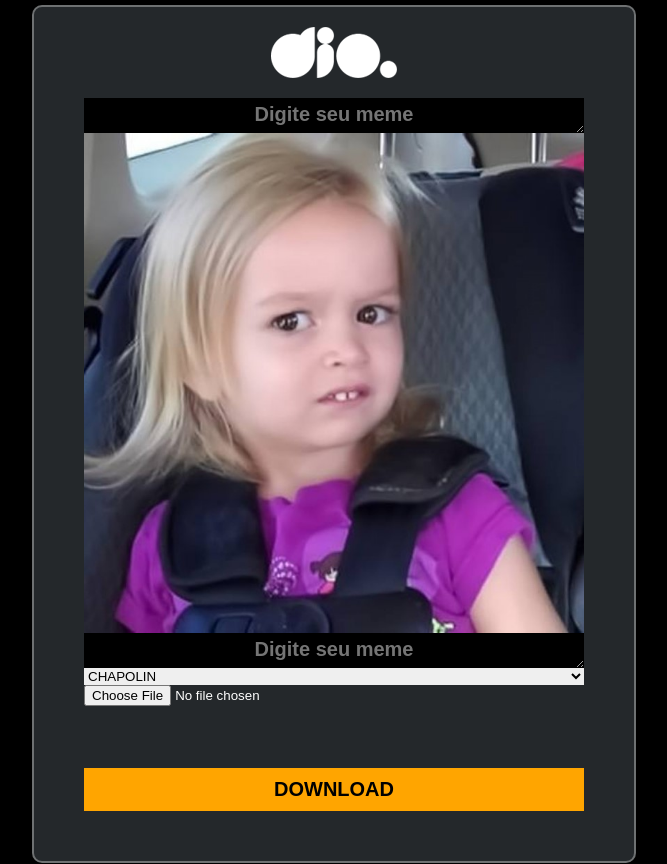
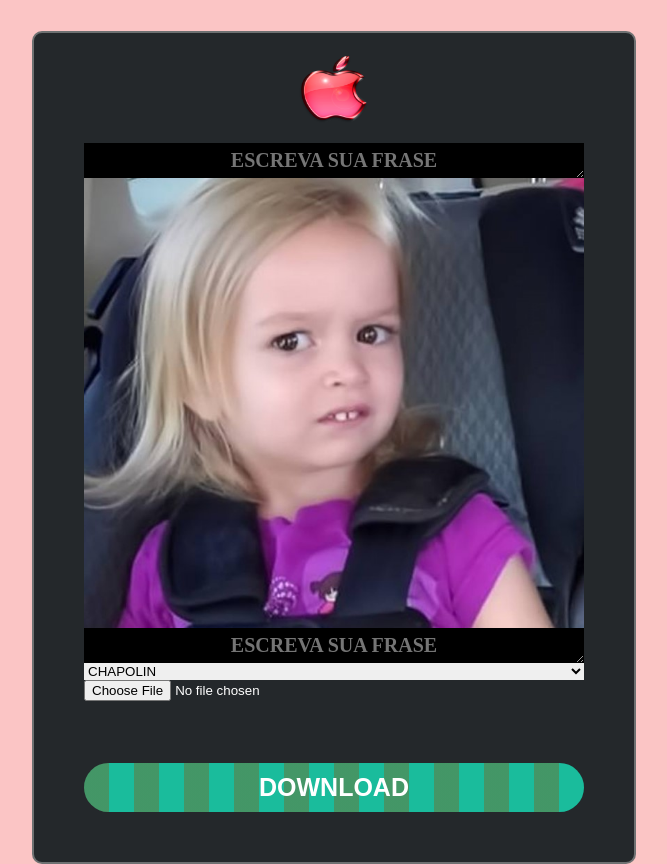
Before and after one commit to Evertonef/M-quina-de-Memes-com-Front-End, a plain HTML site: page index.html in a window 1280 px wide. Shown: the whole page, without its empty margins (306-973 px from the left). Drawn offline with Linux system fonts and the light colour scheme.

Commit message:
Atualização e Finalização do JavaScript

```diff
--- a/Styles/style.css
+++ b/Styles/style.css
@@ -1,15 +1,36 @@
+                /* TAG's */
 body{
-    background: rgb(0, 0, 0);
+    background: rgba(238, 8, 8, 0.233);
   }
 
+textarea{
+    width: 100%;
+    resize:vertical;
+    border: none;
+    padding: 5px;
+    text-align: center;
+    overflow: hidden;
+    height: 35px;
+    resize: both;
+    outline: none;
+
+    font-weight: 600;
+    font-family: sans-serif;
+    font-size: 20px;
+  }
+
+                /* CLASS's */
+
   .container{
-    height: 100%;
+    height: 30%;
     width: 100%;
     color: white;
+    margin-top: 2%;
 
     display: flex;
     flex-direction: column;
     align-items: center;
+    position: relative;
   }
 
   .logo{
@@ -24,15 +45,6 @@ body{
     display: flex;
     flex-direction: column;
     width: 500px;
-  }
-
-  #display-image{
-    width: 100%;
-    height: 500px;
-    /* background-image: url('/pitures/chloe.jpg'); */
-    background-position: center;
-    background-size: 100% auto;
-    background-repeat: no-repeat;
   }
 
   .app{
@@ -54,39 +66,69 @@ body{
     height: 100px;
   }
 
+  .text-box{
+    background: rgb(0, 0, 0);
+    color:rgb(255, 255, 255);
+    align-content: center;
+    font-family: 'Stencil Std', 'fantasy';
+  }
 
-  textarea{
-    width: 100%;
-    resize:vertical;
-    border: none;
-    padding: 5px;
-    text-align: center;
-    overflow: hidden;
-    height: 35px;
 
-    outline: none;
-
-    font-weight: 600;
-    font-family: sans-serif;
-    font-size: 20px;
-  }
+                  /* ID's */
 
   #btn-download{
     width: 100%;
-    font-size: 20px;
+    font-size: 25px;
     font-weight: bolder;
     padding:10px;
-    background-color: orange;
+    background-color: rgba(255, 166, 0, 0.432);
+    border-radius: 30px;
+    background-image: -webkit-linear-gradient(left, rgba(26, 188, 156, 0.6), rgba(26, 188, 156, 0.6) 5%,
+    #1abc9c 5%, #1abc9c 10%, rgba(26, 188, 156, 0.6) 10%, rgba(26, 188, 156, 0.6) 15%, #1abc9c 15%,
+    #1abc9c 20%, rgba(26, 188, 156, 0.6) 20%, rgba(26, 188, 156, 0.6) 25%, #1abc9c 25%, #1abc9c 30%,
+    rgba(26, 188, 156, 0.6) 30%, rgba(26, 188, 156, 0.6) 35%, #1abc9c 35%, #1abc9c 40%, rgba(26, 188, 156, 0.6) 40%,
+    rgba(26, 188, 156, 0.6) 45%, #1abc9c 45%, #1abc9c 50%, rgba(26, 188, 156, 0.6) 50%, rgba(26, 188, 156, 0.6) 55%,
+    #1abc9c 55%, #1abc9c 60%, rgba(26, 188, 156, 0.6) 60%, rgba(26, 188, 156, 0.6) 65%, #1abc9c 65%, #1abc9c 70%,
+    rgba(26, 188, 156, 0.6) 70%, rgba(26, 188, 156, 0.6) 75%, #1abc9c 75%, #1abc9c 80%, rgba(26, 188, 156, 0.6) 80%,
+    rgba(26, 188, 156, 0.6) 85%, #1abc9c 85%, #1abc9c 90%, rgba(26, 188, 156, 0.6) 90%, rgba(26, 188, 156, 0.6) 95%,
+    #1abc9c 95%, #1abc9c 100%);
+    background-image: linear-gradient(to right, rgba(26, 188, 156, 0.6), rgba(26, 188, 156, 0.6) 5%,
+    #1abc9c 5%, #1abc9c 10%, rgba(26, 188, 156, 0.6) 10%, rgba(26, 188, 156, 0.6) 15%, #1abc9c 15%,
+    #1abc9c 20%, rgba(26, 188, 156, 0.6) 20%, rgba(26, 188, 156, 0.6) 25%, #1abc9c 25%, #1abc9c 30%,
+    rgba(26, 188, 156, 0.6) 30%, rgba(26, 188, 156, 0.6) 35%, #1abc9c 35%, #1abc9c 40%, rgba(26, 188, 156, 0.6) 40%,
+    rgba(26, 188, 156, 0.6) 45%, #1abc9c 45%, #1abc9c 50%, rgba(26, 188, 156, 0.6) 50%, rgba(26, 188, 156, 0.6) 55%,
+    #1abc9c 55%, #1abc9c 60%, rgba(26, 188, 156, 0.6) 60%, rgba(26, 188, 156, 0.6) 65%, #1abc9c 65%, #1abc9c 70%,
+    rgba(26, 188, 156, 0.6) 70%, rgba(26, 188, 156, 0.6) 75%, #1abc9c 75%, #1abc9c 80%, rgba(26, 188, 156, 0.6) 80%,
+    rgba(26, 188, 156, 0.6) 85%, #1abc9c 85%, #1abc9c 90%, rgba(26, 188, 156, 0.6) 90%, rgba(26, 188, 156, 0.6) 95%,
+    #1abc9c 95%, #1abc9c 100%);
+    color: #ffffff;
+    cursor: pointer;
+     background-size: 100%;
+    -webkit-transition: background 300ms ease-in-out;
+    transition: background 300ms ease-in-out;
+  }
+  #btn-download:hover {
+    background-position: 100px;
   }
 
-  .text-box{
-    background: black;
-    color:white;
-  }
 
   #meme-list{
     width: 100%;
     font-size: large;
     font-family: sans-serif;
-    color: black;
+    color: rgb(211, 20, 20);
   }
+
+  #display-image{
+    width: 100%;
+    height: 450px;
+    /* background-image: url('/pitures/chloe.jpg'); */
+    background-position: center;
+    background-size: 100% auto;
+    background-repeat: no-repeat;
+  }
+
+  #apple{
+    width: 70px;
+    height: 70px;
+  }
--- a/index.html
+++ b/index.html
@@ -42,45 +42,25 @@
     <div class="app">
 
       <div class="logo">
-        <img src="pictures/logo (1).png" alt="">
+        <img src="pictures/logo.png" alt="apple" id="apple">
       </div>
+        <div class="app-image" id="downlabled">
 
-      <div class="app-image" id="downlabled">
+          <textarea name="" class="text-box" placeholder="ESCREVA SUA FRASE" aria-multiline="true"></textarea>
+          <div id="display-image"></div>
+          <textarea name="" class="text-box" placeholder="ESCREVA SUA FRASE" aria-multiline="true"></textarea>
 
-          <textarea
-            name=""
-            class="text-box"
-            placeholder="Digite seu meme"
-            aria-multiline="true"
-          ></textarea>
-
-          <div id="display-image"></div>
-
-          <textarea
-            name=""
-            class="text-box"
-            placeholder="Digite seu meme"
-            aria-multiline="true"
-          ></textarea>
-
-      </div>
+        </div>
 
       <div class="app-photo-picker">
 
         <select id="memes-list"
           onchange="changeMemePicture(this.value)"></select>
-        <input
-          type="file"
-          id="image-input"
-          accept="image/jpeg, image/png, image/jpg"
-        >
-
+        <input type="file" id="image-input" accept="image/jpeg, image/png, image/jpg">
       </div>
-
       <div class="download">
         <button id="btn-download">DOWNLOAD</button>
       </div>
-
     </div>
 
   </div>
```
Also changed, not shown: pictures/chapolin.jpg, pictures/funny-cat1.jpg, pictures/funny-cat2.jpg, 1 other file.
